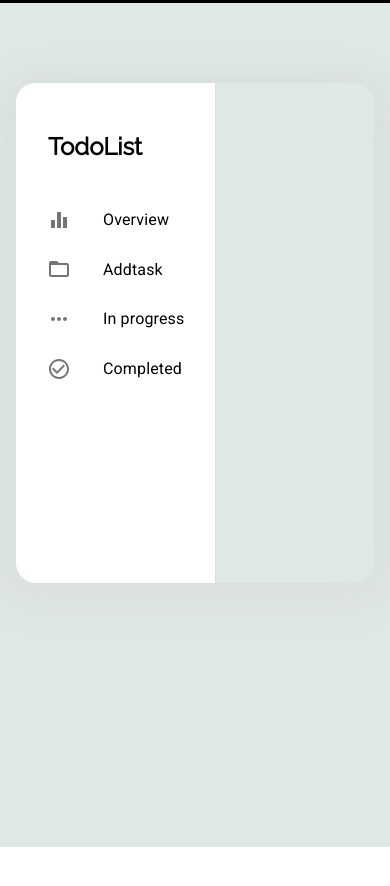
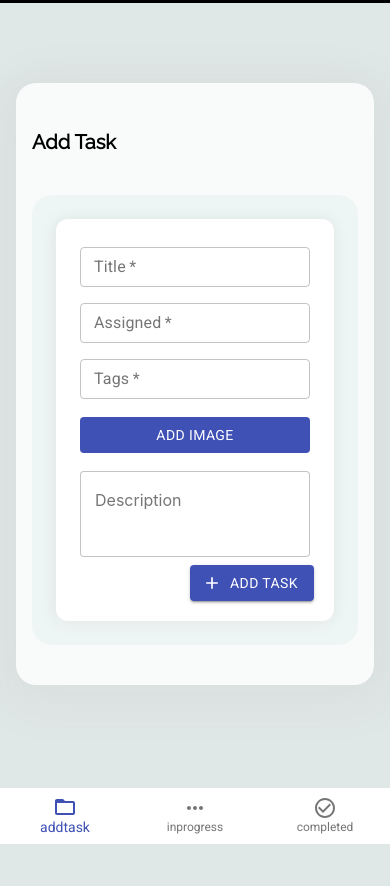
Before and after one commit to lux22/todoList-mern, a React (Create React App) app in the folder client/: page / in a window 390 px wide. Shown: the top 886 px of the page. Before the commit the page ends 847 px from the top, so only its background shows below. Built offline with nearby package versions, Linux system fonts and the light colour scheme.

Commit message:
added sticky navigation on mobile deveices

```diff
--- a/client/src/app.styles.js
+++ b/client/src/app.styles.js
@@ -1,9 +1,15 @@
 import { makeStyles } from "@material-ui/core";
 
-export const useStyles = makeStyles(() => ({
+export const useStyles = makeStyles((theme) => ({
   bgPrimary: {
     background: "#e0e8e7",
-    height: "calc(100vh - 80px)",
-    width: "100%",
+    [theme.breakpoints.up("sm")]: {
+      height: "calc(100vh - 80px)",
+      width: "100%",
+    },
+    [theme.breakpoints.down("sm")]: {
+      height: "100vh",
+      paddingBottom: theme.spacing(5),
+    },
   },
 }));
--- a/client/src/components/AsideNav/AsideNav.js
+++ b/client/src/components/AsideNav/AsideNav.js
@@ -3,7 +3,6 @@ import React from "react";
 import { List } from "@material-ui/core";
 import {
   FolderOpenOutlined,
-  EqualizerOutlined,
   CheckCircleOutline,
   MoreHorizOutlined,
 } from "@material-ui/icons";
@@ -13,8 +12,8 @@ import ListItemLink from "../ListItemLink/ListItemLink";
 const AsideNav = () => {
   return (
     <List component="nav" aria-label="main mailbox folders">
-      <ListItemLink Icon={EqualizerOutlined} primary="Overview" to="/" />
-      <ListItemLink Icon={FolderOpenOutlined} primary="Addtask" to="/addtask" />
+      {/* <ListItemLink Icon={EqualizerOutlined} primary="Overview" to="/" /> */}
+      <ListItemLink Icon={FolderOpenOutlined} primary="Addtask" to="/" />
       <ListItemLink
         Icon={MoreHorizOutlined}
         primary="In progress"
--- /dev/null
+++ b/client/src/components/BottomNav/BottomNav.js
@@ -0,0 +1,45 @@
+import React, { useEffect, useState } from "react";
+import { BottomNavigationAction, BottomNavigation } from "@material-ui/core";
+import { useHistory } from "react-router-dom";
+import {
+  FolderOpenOutlined,
+  CheckCircleOutline,
+  MoreHorizOutlined,
+} from "@material-ui/icons";
+import { useStyles } from "./bottomNav.style";
+const BottomNav = () => {
+  const classes = useStyles();
+  const [value, setValue] = useState("/");
+  useEffect(() => {
+    push(`${value}`);
+  }, [value]);
+  const { push } = useHistory();
+  return (
+    <BottomNavigation
+      value={value}
+      onChange={(event, newValue) => {
+        setValue(newValue);
+      }}
+      showLabels
+      className={classes.root}
+    >
+      <BottomNavigationAction
+        label="addtask"
+        value="/"
+        icon={<FolderOpenOutlined />}
+      />
+      <BottomNavigationAction
+        label="inprogress"
+        value="/inprogress"
+        icon={<MoreHorizOutlined />}
+      />
+      <BottomNavigationAction
+        label="completed"
+        value="/completed"
+        icon={<CheckCircleOutline />}
+      />
+    </BottomNavigation>
+  );
+};
+
+export default BottomNav;
--- /dev/null
+++ b/client/src/components/BottomNav/bottomNav.style.js
@@ -0,0 +1,9 @@
+import { makeStyles } from "@material-ui/core";
+
+export const useStyles = makeStyles((theme) => ({
+  root: {
+    position: "fixed",
+    width: "100%",
+    bottom: "0",
+  },
+}));
--- a/client/src/components/Form/Form.js
+++ b/client/src/components/Form/Form.js
@@ -101,7 +101,7 @@ const Form = ({ id, history, setCurrentId }) => {
       >
         <Box className={classes.formWrapper} display="flex" flexWrap="wrap">
           <Grid container spacing={1}>
-            <Grid item xs={6}>
+            <Grid item xs={12} sm={6}>
               <TextField
                 required
                 name="title"
@@ -114,7 +114,7 @@ const Form = ({ id, history, setCurrentId }) => {
                 size="small"
               />
             </Grid>
-            <Grid item xs={6}>
+            <Grid item xs={12} sm={6}>
               <TextField
                 required
                 name="assigned"
@@ -129,7 +129,8 @@ const Form = ({ id, history, setCurrentId }) => {
             </Grid>
             <Grid
               item
-              xs={6}
+              xs={12}
+              sm={6}
               classes={{
                 root: classes.gridRow,
               }}
@@ -148,7 +149,8 @@ const Form = ({ id, history, setCurrentId }) => {
             </Grid>
             <Grid
               item
-              xs={6}
+              xs={12}
+              sm={6}
               classes={{
                 root: classes.gridRow,
               }}
@@ -161,7 +163,7 @@ const Form = ({ id, history, setCurrentId }) => {
                 onChange={onChange}
               />
             </Grid>
-            <Grid item xs={12}>
+            <Grid item xs={12} sm={12}>
               <Box display="flex">
                 <TextareaAutosize
                   name="description"
--- a/client/src/components/Main/Main.js
+++ b/client/src/components/Main/Main.js
@@ -3,11 +3,13 @@ import { Box, Container, Grid, Paper, Typography } from "@material-ui/core";
 import AsideNav from "../AsideNav/AsideNav";
 import { useStyles } from "./main.styles";
 import Routes from "../Routes/Routes";
-
-export default function Main(props) {
+import withWidth, { isWidthDown, isWidthUp } from "@material-ui/core/withWidth";
+import BottomNav from "../BottomNav/BottomNav";
+const Main = (props) => {
   const classes = useStyles();
   const [id, setCurrentId] = useState(null);
   return (
+    <React.Fragment>
       <Container>
         <Grid
           container
@@ -16,7 +18,8 @@ export default function Main(props) {
             root: classes.outerContainer,
           }}
         >
-        <Grid item xs={false} sm={3} md={3}>
+          {isWidthUp("sm", props.width) && (
+            <Grid item xs={12} sm={3} md={3}>
               <Box borderRight={1} className={`${classes.asideWrapper}`}>
                 <Paper
                   className={`${classes.paperSpace}`}
@@ -38,7 +41,8 @@ export default function Main(props) {
                 </Paper>
               </Box>
             </Grid>
-        <Grid item xs={false} sm={9} md={9}>
+          )}
+          <Grid item xs={12} sm={9} md={9}>
             <Paper
               className={`${classes.paperRight}`}
               elevation={0}
@@ -49,5 +53,9 @@ export default function Main(props) {
           </Grid>
         </Grid>
       </Container>
+      {isWidthDown("sm", props.width) && <BottomNav />}
+    </React.Fragment>
   );
-}
+};
+
+export default withWidth()(Main);
--- a/client/src/components/Routes/Routes.js
+++ b/client/src/components/Routes/Routes.js
@@ -15,10 +15,10 @@ const Routes = (props) => {
   return (
     <Suspense fallback="Loading indecator">
       <Switch>
-        <Route exact path="/" />
+        {/* <Route exact path="/" /> */}
         <Route
           exact
-          path="/addtask"
+          path="/"
           render={(props) => (
             <TaskMain {...props} id={id} setCurrentId={setCurrentId} />
           )}
--- a/client/src/components/Task/Task.js
+++ b/client/src/components/Task/Task.js
@@ -31,7 +31,8 @@ const TaskMain = ({
       <Grid container>
         <Grid
           item
-          md={12}
+          xs={12}
+          sm={12}
           classes={{
             root: classes.rightHeader,
           }}
@@ -51,12 +52,13 @@ const TaskMain = ({
       <Grid container>
         <Grid
           item
-          md={12}
+          xs={12}
+          sm={12}
           classes={{
             root: classes.listbox_root,
           }}
         >
-          {pathname !== "/addtask" ? (
+          {pathname !== "/" ? (
             <TasklistPage
               id={id}
               setCurrentId={setCurrentId}
--- a/client/src/components/Task/TaskList/Tasklist.js
+++ b/client/src/components/Task/TaskList/Tasklist.js
@@ -16,7 +16,7 @@ const TasklistPage = ({ setCurrentId, id, apiStatus, taskStatus }) => {
           return item.completed === taskStatus;
         })
         .map((item) => (
-          <Grid item xs={4} key={item._id}>
+          <Grid item xs={12} sm={4} key={item._id}>
             <TaskItemCard
               {...item}
               setCurrentId={setCurrentId}
@@ -31,7 +31,7 @@ const TasklistPage = ({ setCurrentId, id, apiStatus, taskStatus }) => {
   );
 
   const loading = [1, 2, 3].map((item) => (
-    <Grid item xs={4} key={item}>
+    <Grid item xs={12} sm={4} key={item}>
       <SkeletonLoader />
     </Grid>
   ));
--- a/client/src/components/TaskItemCard/TaskItemCard.js
+++ b/client/src/components/TaskItemCard/TaskItemCard.js
@@ -1,11 +1,7 @@
 import React, { useState, useEffect } from "react";
 import { useHistory } from "react-router-dom";
 import { useDispatch, useSelector } from "react-redux";
-import {
-  updateTask,
-  deleteTask,
-  getTaskAction,
-} from "../../store/redux/action/taskaction";
+import { updateTask, deleteTask } from "../../store/redux/action/taskaction";
 // import clsx from "clsx";
 import moment from "moment";
 import {
@@ -60,7 +56,7 @@ const TaskItemCard = ({
 
   const fnUpdateForm = (id) => {
     setCurrentId(id);
-    history.push("/addtask");
+    history.push("/");
   };
 
   const taskDelete = (id) => {
--- a/client/src/store/redux/action/taskaction.js
+++ b/client/src/store/redux/action/taskaction.js
@@ -37,7 +37,7 @@ export const updateTask = (taskId, taskpost) => async (dispatch) => {
 export const deleteTask = (taskId) => async (dispatch) => {
   try {
     dispatch(apiCall());
-    const { data } = await api.taskDelete(taskId);
+    await api.taskDelete(taskId);
     dispatch({ type: action.UPDATE_TASK, payload: taskId });
   } catch (err) {
     dispatch(apiError());
```
Lines whose indentation alone changed are shown as unchanged.
